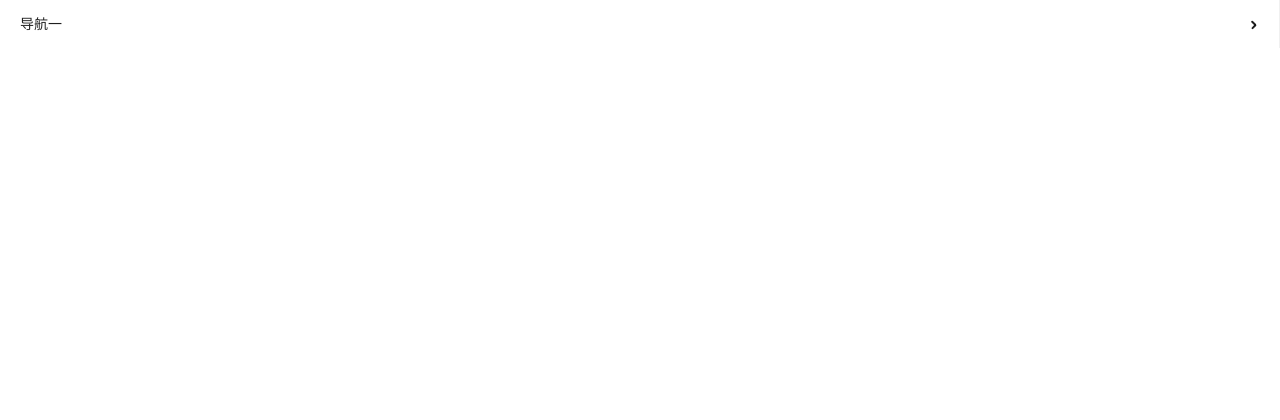
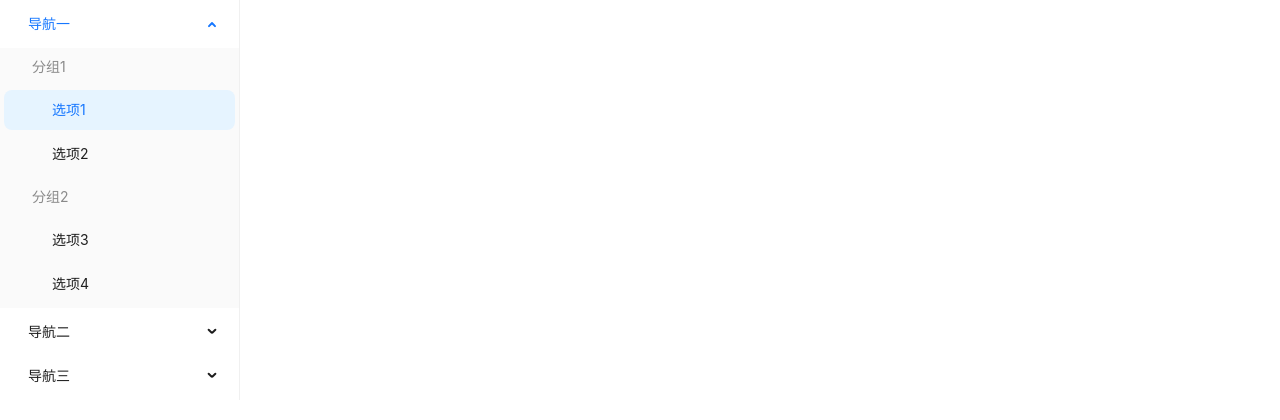
Before and after one commit to Kiaralei/React-ToyProject, a React (Create React App) app: page / in a window 1280 px wide. Shown: the top 420 px of the page. Built offline with nearby package versions, Linux system fonts and the light colour scheme.

Commit message:
Update index.jsx

```diff
--- a/src/components/AppSider/index.jsx
+++ b/src/components/AppSider/index.jsx
@@ -1,13 +1,22 @@
-import React from "react";
+import React,{useState} from "react";
 import { Menu } from "antd";
 const SubMenu = Menu.SubMenu;
 const MenuItemGroup = Menu.ItemGroup;
 
 export const AppSider = () => {
-
+  const [state,setState] = useState('1');
+  function handleClick(e) {
+    console.log('click ', e);
+    setState(e.current);
+  };
   return (
-    <Menu>
-        <SubMenu key="sub1" title={<span>导航一</span>}>
+    <Menu onClick={handleClick}
+        style={{ width: 240 }}
+        defaultOpenKeys={['sub1']}
+        selectedKeys={state}
+        mode="inline"
+      >
+      <SubMenu key="sub1" title={<span><span>导航一</span></span>}>
         <MenuItemGroup title="分组1">
           <Menu.Item key="1">选项1</Menu.Item>
           <Menu.Item key="2">选项2</Menu.Item>
@@ -17,6 +26,20 @@ export const AppSider = () => {
           <Menu.Item key="4">选项4</Menu.Item>
         </MenuItemGroup>
       </SubMenu>
+      <SubMenu key="sub2" title={<span><span>导航二</span></span>}>
+        <Menu.Item key="5">选项5</Menu.Item>
+        <Menu.Item key="6">选项6</Menu.Item>
+        <SubMenu key="sub3" title="三级导航">
+          <Menu.Item key="7">选项7</Menu.Item>
+          <Menu.Item key="8">选项8</Menu.Item>
+        </SubMenu>
+      </SubMenu>
+      <SubMenu key="sub4" title={<span><span>导航三</span></span>}>
+        <Menu.Item key="9">选项9</Menu.Item>
+        <Menu.Item key="10">选项10</Menu.Item>
+        <Menu.Item key="11">选项11</Menu.Item>
+        <Menu.Item key="12">选项12</Menu.Item>
+      </SubMenu>
     </Menu>
   )
 }
```
Lines whose indentation alone changed are shown as unchanged.
